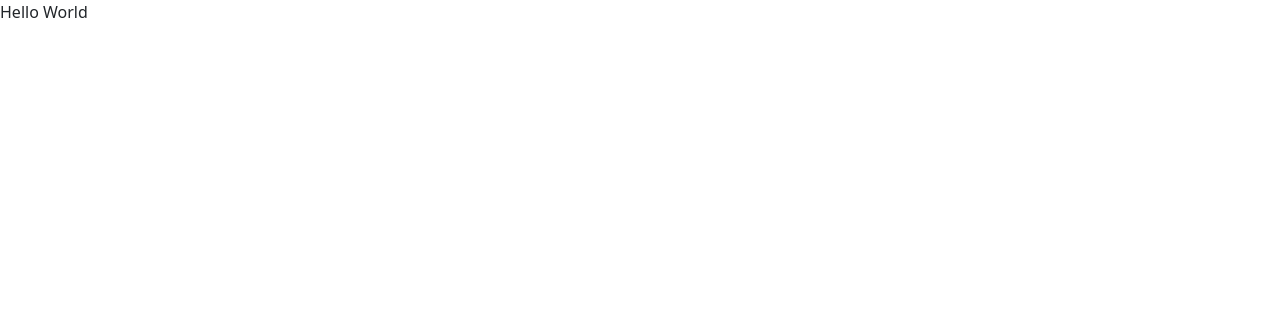
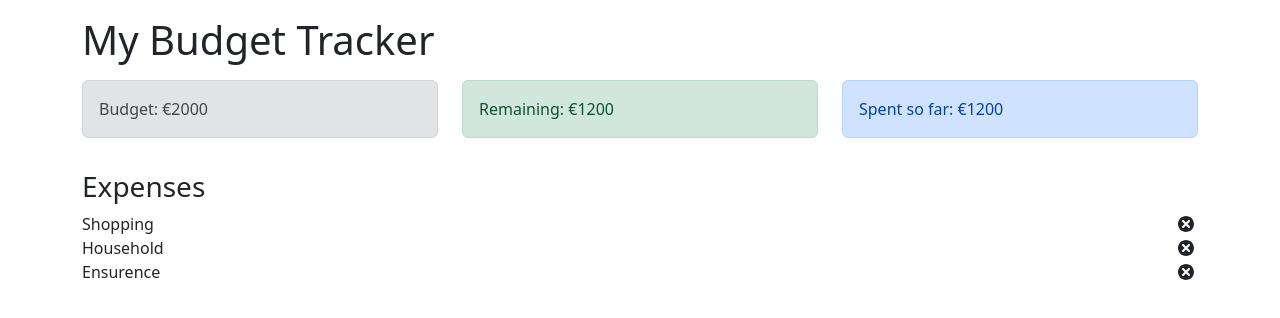
Before and after one commit to Mamali99/Budget-Tracker, a React (Create React App) app: page / in a window 1280 px wide. Shown: the top 318 px of the page. Built offline with nearby package versions, Linux system fonts and the light colour scheme.

Commit message:
added ExpenseList, ExpenseItem, Budget, ExpenseTotal and Remaining to components files. there is a bug in ExpenseItem. It doesn't show the cost of the Items

```diff
--- a/src/App.js
+++ b/src/App.js
@@ -1,10 +1,30 @@
 import "bootstrap/dist/css/bootstrap.min.css";
-
+import Budget from "./components/Budget";
+import ExpenseList from "./components/ExpenseList";
+import ExpenseTotal from "./components/ExpenseTotal";
+import Remaining from "./components/Remaining";
 function App() {
   return (
-    <>
-      Hello World
-    </>
+    <div className="container">
+      <h1 className="mt-3">
+        My Budget Tracker
+      </h1>
+      <div className="row mt-3">
+        <div className="col-sm">
+          <Budget />
+        </div>
+        <div className="col-sm">
+          <Remaining />
+        </div>
+        <div className="col-sm">
+          <ExpenseTotal />
+        </div>
+      </div>
+      <h3 className="mt-3">Expenses</h3>
+      <div className="row mt3">
+        <ExpenseList />
+      </div>
+    </div>
   );
 }
 
--- /dev/null
+++ b/src/components/Budget.js
@@ -0,0 +1,9 @@
+import React from "react";
+
+export default function Budget() {
+  return (
+    <div className="alert alert-secondary">
+      <span>Budget: €2000</span>
+    </div>
+  );
+}
--- /dev/null
+++ b/src/components/ExpenseItem.js
@@ -0,0 +1,14 @@
+import React from 'react'
+import { TiDelete } from "react-icons/ti"
+
+export default function ExpenseItem({id, name, cost}) {
+  return (
+    <li className='list-group-item d-flex justify-content-between align-items-center'>
+        {name}
+        <div>
+            <span className='badge badge-primary badge-pill mr-3'>{cost}</span>
+        </div>
+        <TiDelete size="1.5em"></TiDelete>
+    </li>
+  )
+}
--- /dev/null
+++ b/src/components/ExpenseList.js
@@ -0,0 +1,19 @@
+import React from "react";
+import ExpenseItem from "./ExpenseItem";
+
+export default function ExpenseList() {
+  const expences = [
+    { id: 1, name: "Shopping", cost: 50 },
+    { id: 2, name: "Household", cost: 520 },
+    { id: 3, name: "Ensurence", cost: 20 },
+  ];
+
+  return (
+    <ul>
+      {expences.map((expence) => (
+        <ExpenseItem id={expence.id} name={expence.name} cost={expence.cost}/>
+      )
+        )}
+    </ul>
+  );
+}
--- /dev/null
+++ b/src/components/ExpenseTotal.js
@@ -0,0 +1,9 @@
+import React from 'react'
+
+export default function ExpenseTotal() {
+  return (
+    <div className='alert alert-primary'>
+        <span>Spent so far: €1200</span>
+    </div>
+  )
+}
--- /dev/null
+++ b/src/components/Remaining.js
@@ -0,0 +1,9 @@
+import React from "react";
+
+export default function Remaining() {
+  return (
+    <div className="alert alert-success">
+      <span>Remaining: €1200</span>
+    </div>
+  );
+}
```
